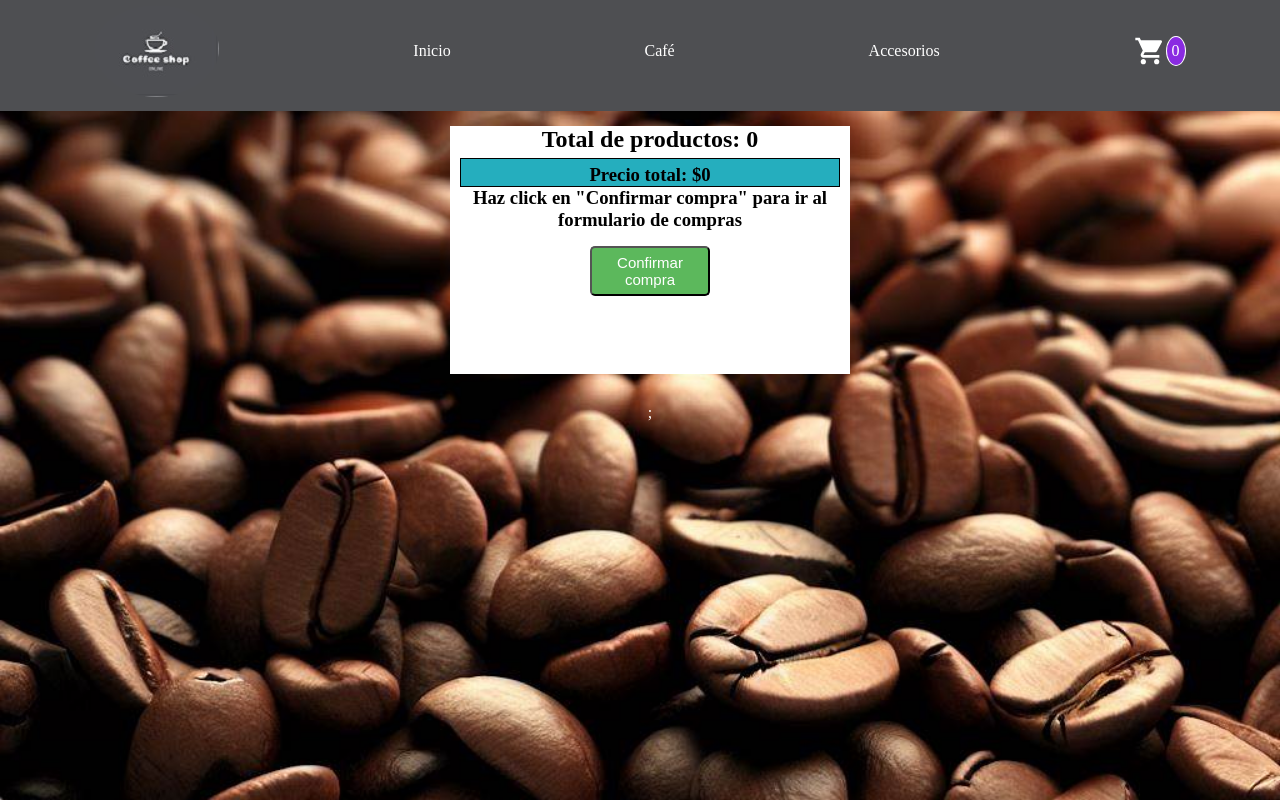
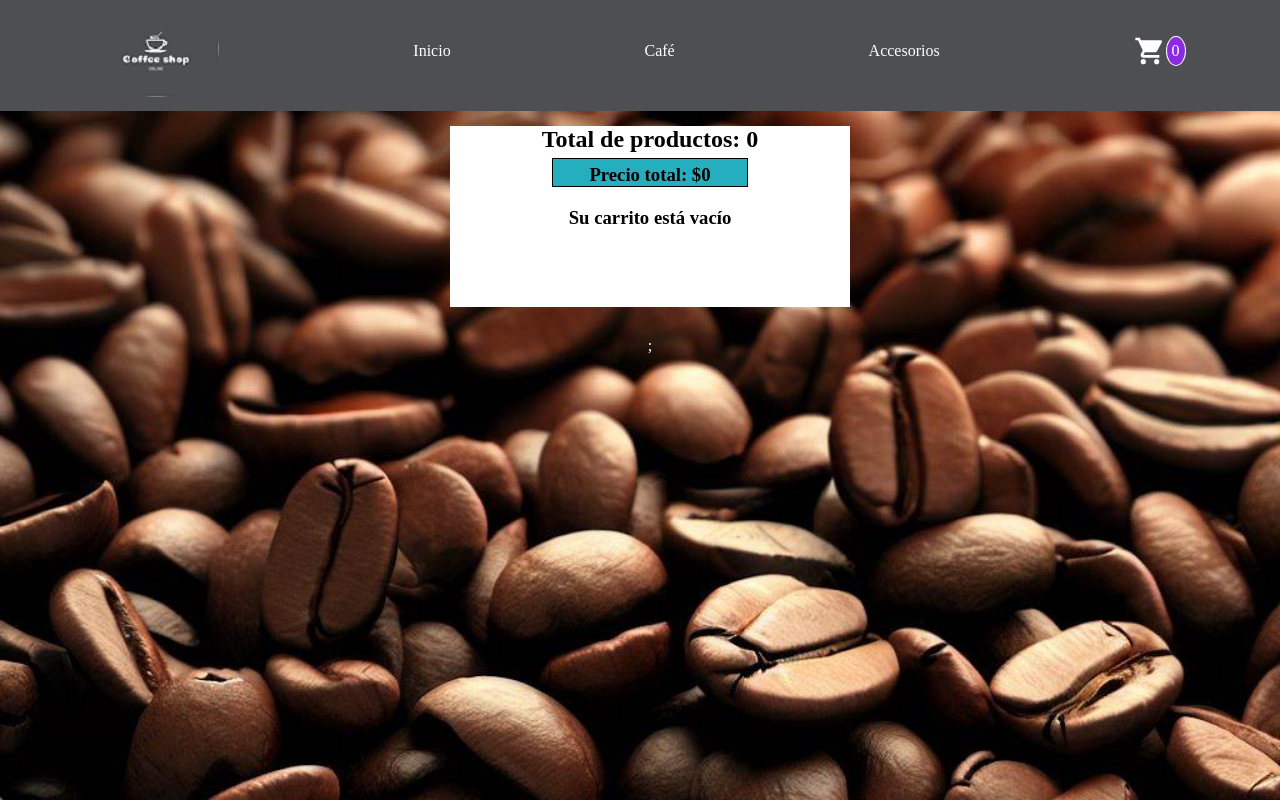
Before and after one commit to iastapenco/PF_Astapenco_React, a React (Vite) app: page /shopping in a window 1280 px wide. Built offline with nearby package versions, Linux system fonts and the light colour scheme.

Commit message:
se mejora la lógica del boton de confirmar compra

```diff
--- a/src/Pages/ShopPage/ShopPage.jsx
+++ b/src/Pages/ShopPage/ShopPage.jsx
@@ -1,6 +1,8 @@
 import React, { useContext, useState } from "react";
 import { CartContext } from "../../Context/CartContext";
 import FormularioCompras from "../../components/FormularioCompras/FormularioCompras";
+import CartMessageWithProducts from "../../components/CartMessageWithProducts/CartMessageWithProducts";
+import CartMessageWithoutProducts from "../../components/CartMessageWithoutProducts/CartMessageWithoutProducts";
 
 const ShopPage = () => {
   const [cart, setCart] = useContext(CartContext);
@@ -13,7 +15,7 @@ const ShopPage = () => {
     (acc, curr) => acc + curr.quantity * curr.precio,
     0
   );
-  console.log(cart);
+
   return (
     <>
       {!formulario ? (
@@ -47,17 +49,20 @@ const ShopPage = () => {
                 Precio total: ${totalPrice}
               </h3>
             </div>
-
-            <div className="btn-container">
-              <h3>
-                Haz click en "Confirmar compra" para ir al formulario de compras
-              </h3>
+            {cart.length == 0 ? (
+              <CartMessageWithoutProducts />
+            ) : (
+              <CartMessageWithProducts />
+            )}
+            <div>
+              {cart.length !== 0 ? (
                 <button
                   className="btn-checkout"
                   onClick={() => setFormulario(true)}
                 >
                   Confirmar compra
                 </button>
+              ) : null}
             </div>
           </div>
         </div>
--- /dev/null
+++ b/src/components/CartMessageWithProducts/CartMessageWithProducts.jsx
@@ -0,0 +1,13 @@
+import React, { useState } from "react";
+
+const CartMessageWithProducts = () => {
+  return (
+    <div className="btn-container">
+      <h3 style={{ paddingTop: 20 }}>
+        Haz click en "Confirmar compra" para ir al formulario de compras
+      </h3>
+    </div>
+  );
+};
+
+export default CartMessageWithProducts;
--- /dev/null
+++ b/src/components/CartMessageWithoutProducts/CartMessageWithoutProducts.jsx
@@ -0,0 +1,11 @@
+import React from "react";
+
+const CartMessageWithoutProducts = () => {
+  return (
+    <div className="btn-container">
+      <h3 style={{ paddingTop: 20 }}>Su carrito está vacío</h3>
+    </div>
+  );
+};
+
+export default CartMessageWithoutProducts;
--- a/src/index.css
+++ b/src/index.css
@@ -113,12 +113,13 @@ body {
 
 .btn-checkout {
     color: white;
-    font-size: 15px;
+    font-size: 12px;
     background-color: #5cb85c;
     width: 120px;
     height: 50px;
     border-radius: 5px;
     margin-top: 15px;
+    cursor: pointer;
 }
 
 .ProductsCart {
```
Lines whose indentation alone changed are shown as unchanged.
